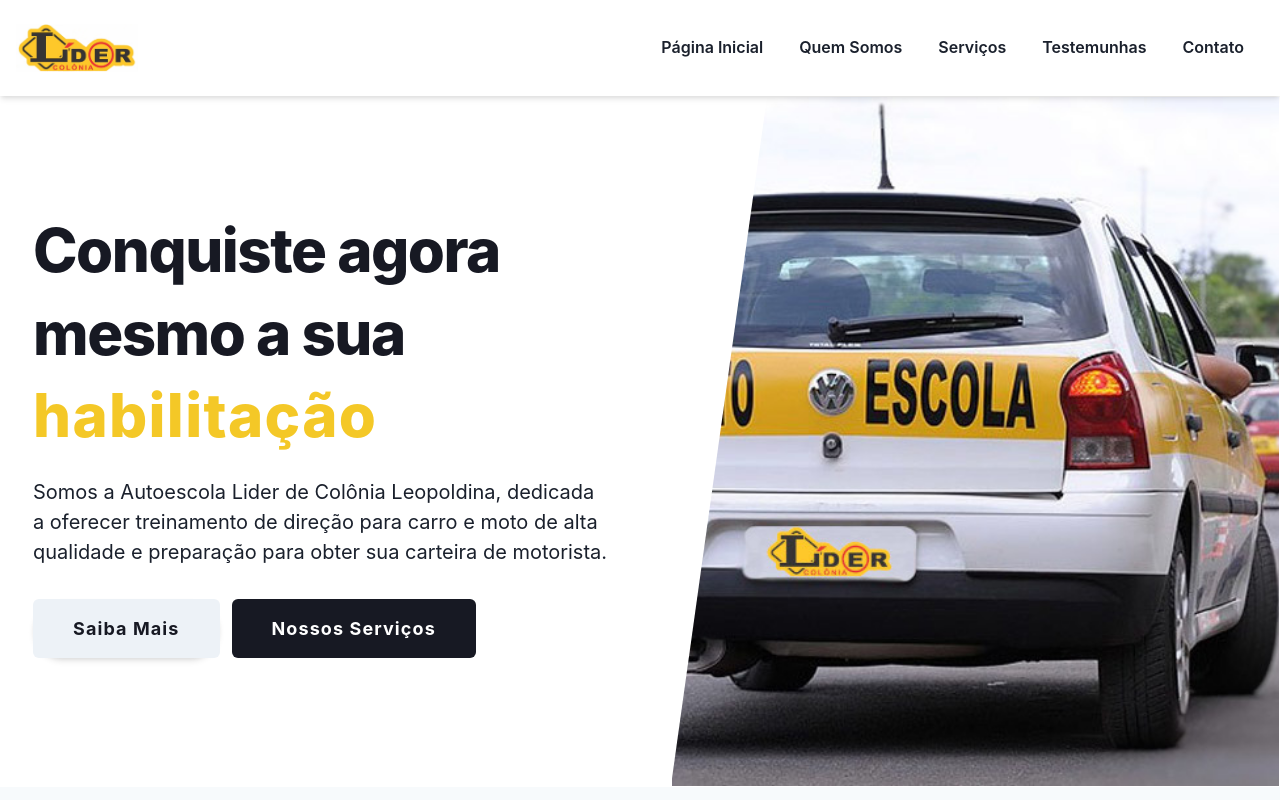
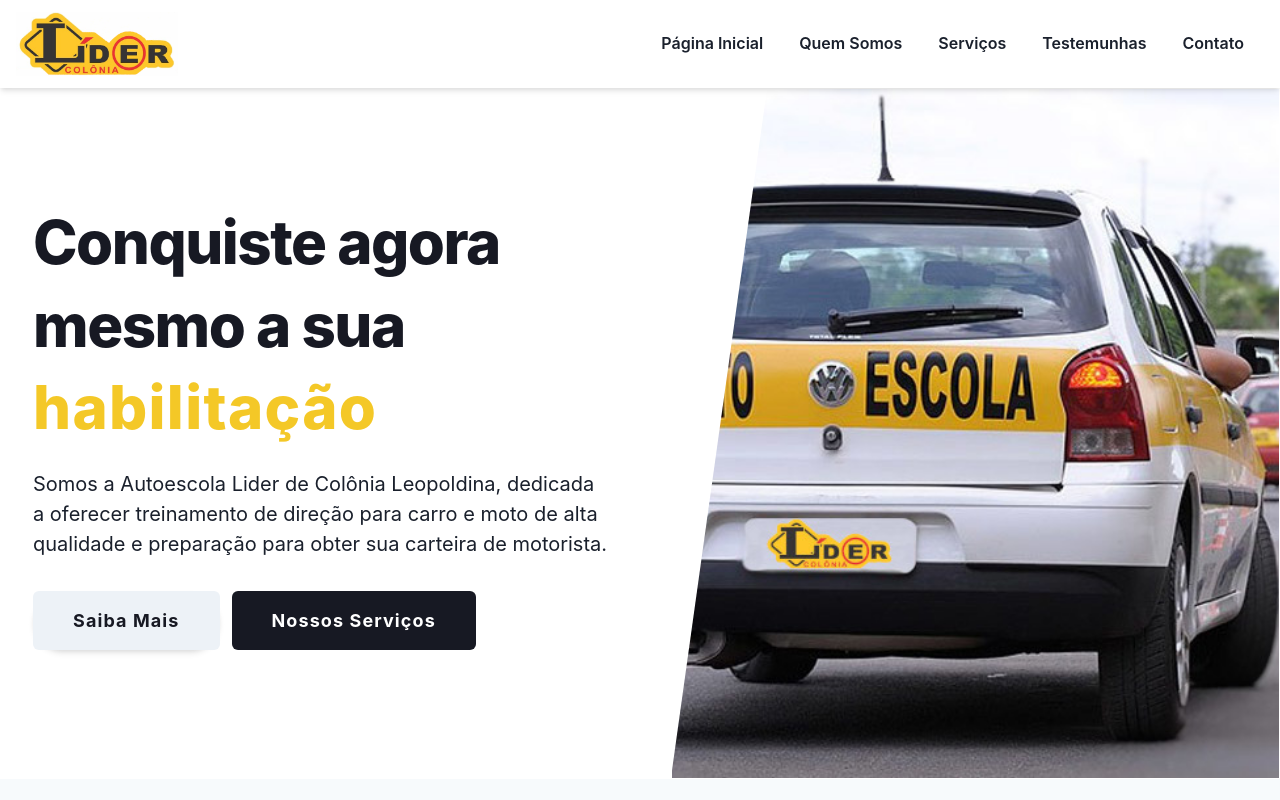
Before and after one commit to tiagocreator/autoescola-lider, a React (Create React App) app: page / in a window 1280 px wide. Shown: the top 800 px of the page. Built offline with nearby package versions, Linux system fonts and the light colour scheme.

Commit message:
Change logo size

```diff
--- a/src/components/Navbar.tsx
+++ b/src/components/Navbar.tsx
@@ -30,7 +30,7 @@
         base: 2,
         sm: 4,
       }}
-      py={6}
+      py={3}
       shadow='md'
       position='relative'
       zIndex={2}>
@@ -45,7 +45,7 @@
             <Image
               src={logo}
               alt='logo'
-              h={{ base: 8, md: 12 }}
+              h={{ base: 10, md: 16 }}
               fit='cover'
               loading='lazy'
               m='auto'
```
